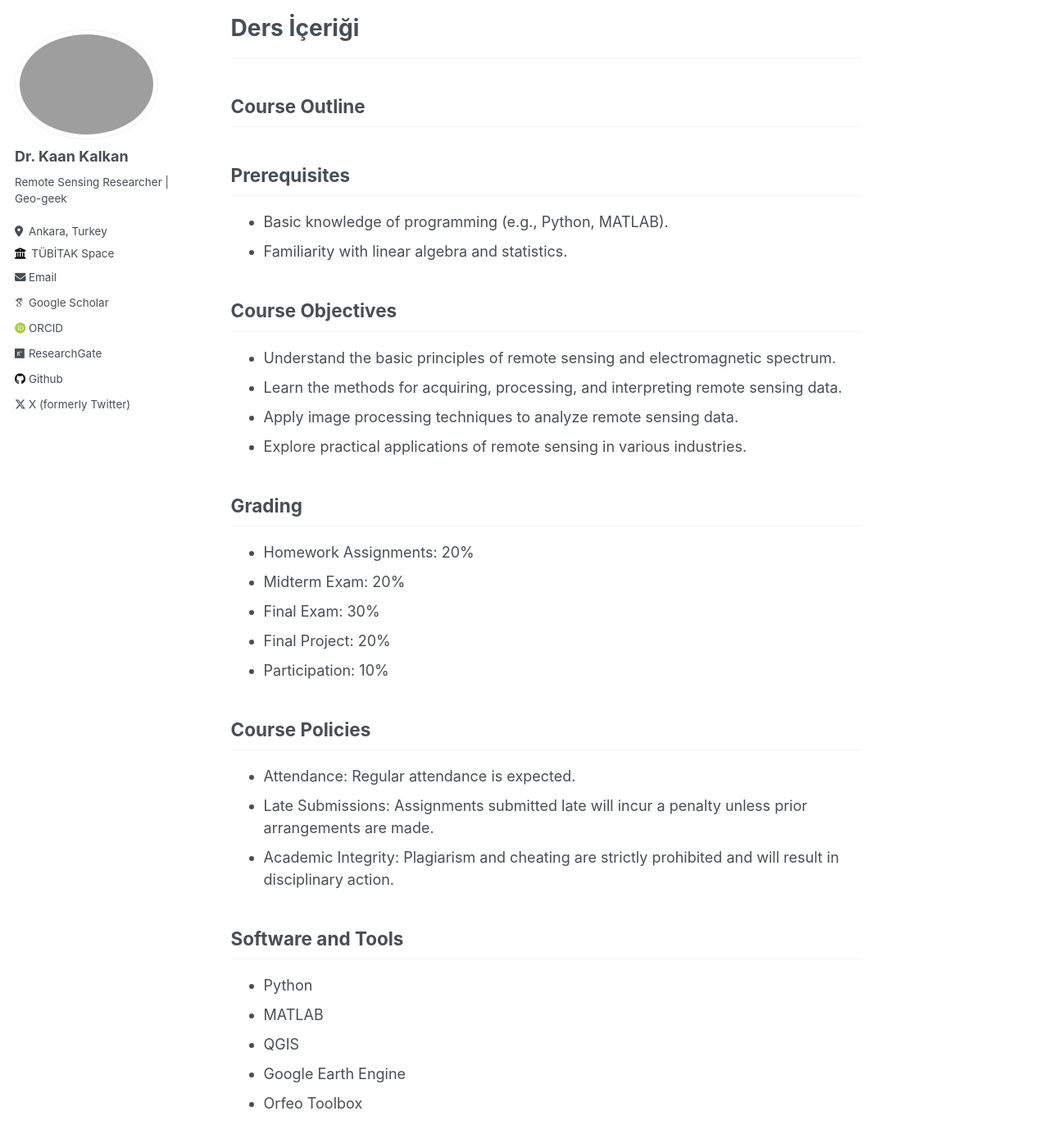
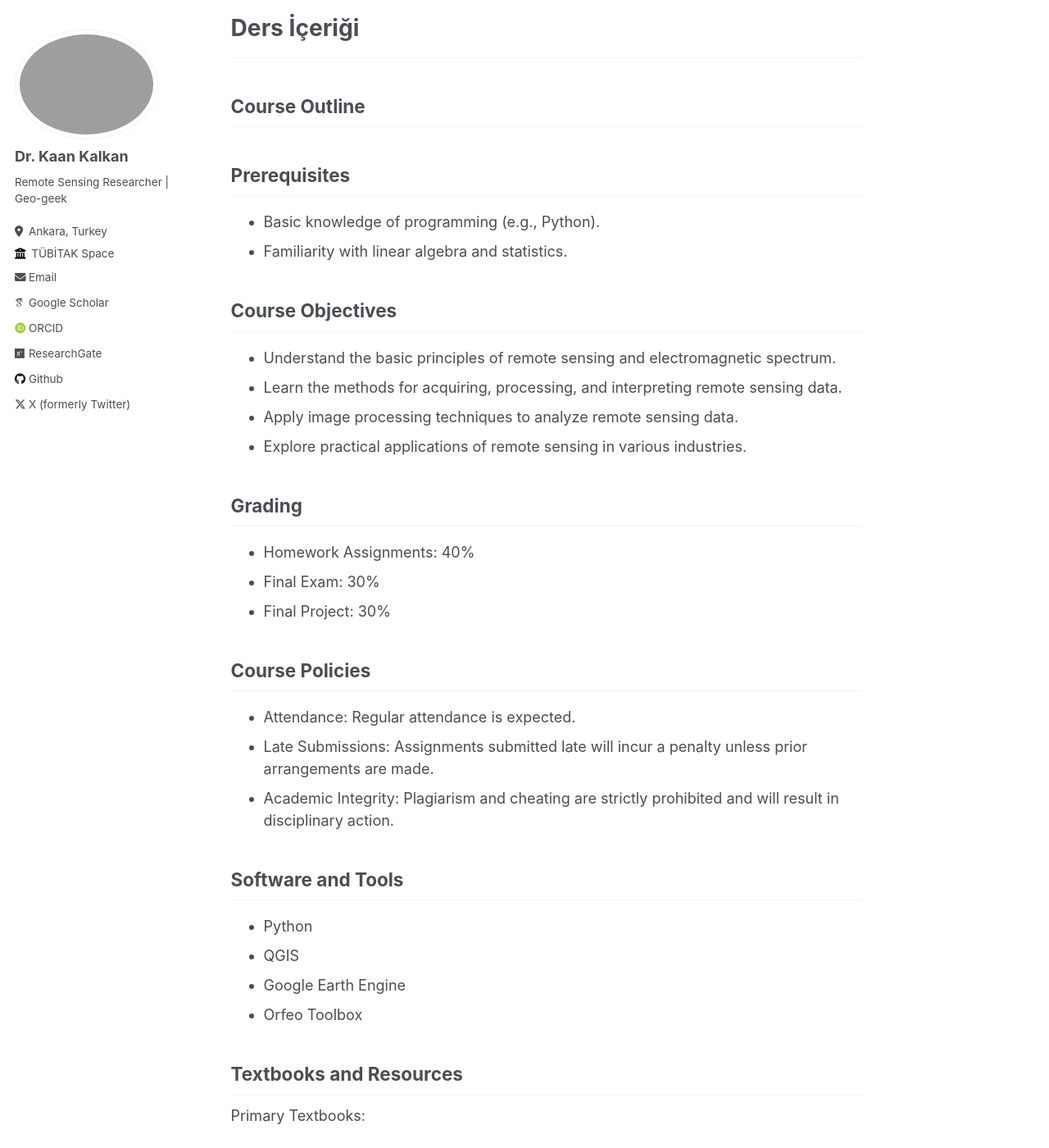
Before and after one commit to kalkan/kalkan.github.io, a Jekyll site: the page built from _teaching/2024-ybuceng-ceng407.md, in a window 1280 px wide and 1400 px high, scrolled down 1518 px. Shown: the whole window at 82% size. Built offline with Jekyll 4.4.1, drawn with Linux system fonts in a browser that asks for light colours; some web fonts are replaced.

Commit message:
Update 2024-ybuceng-ceng407.md

```diff
--- a/_teaching/2024-ybuceng-ceng407.md
+++ b/_teaching/2024-ybuceng-ceng407.md
@@ -51,7 +51,7 @@ This course introduces the principles and applications of remote sensing, emphas
 
 
 ## Prerequisites
-*	Basic knowledge of programming (e.g., Python, MATLAB).
+*	Basic knowledge of programming (e.g., Python).
 *	Familiarity with linear algebra and statistics.
 
 
@@ -62,11 +62,9 @@ This course introduces the principles and applications of remote sensing, emphas
 *	Explore practical applications of remote sensing in various industries.
 
 ## Grading
-*	Homework Assignments: 20%
-*	Midterm Exam: 20%
+*	Homework Assignments: 40%
 *	Final Exam: 30%
-*	Final Project: 20%
-*	Participation: 10%
+*	Final Project: 30%
 
 ## Course Policies
 * Attendance: Regular attendance is expected.
@@ -75,7 +73,6 @@ This course introduces the principles and applications of remote sensing, emphas
 
 ## Software and Tools
 *	Python
-*	MATLAB
 *	QGIS
 *	Google Earth Engine
 *	Orfeo Toolbox
```
Also changed, not shown: other parts of _teaching/2024-ybuceng-ceng407.md (+1 -1 lines).
